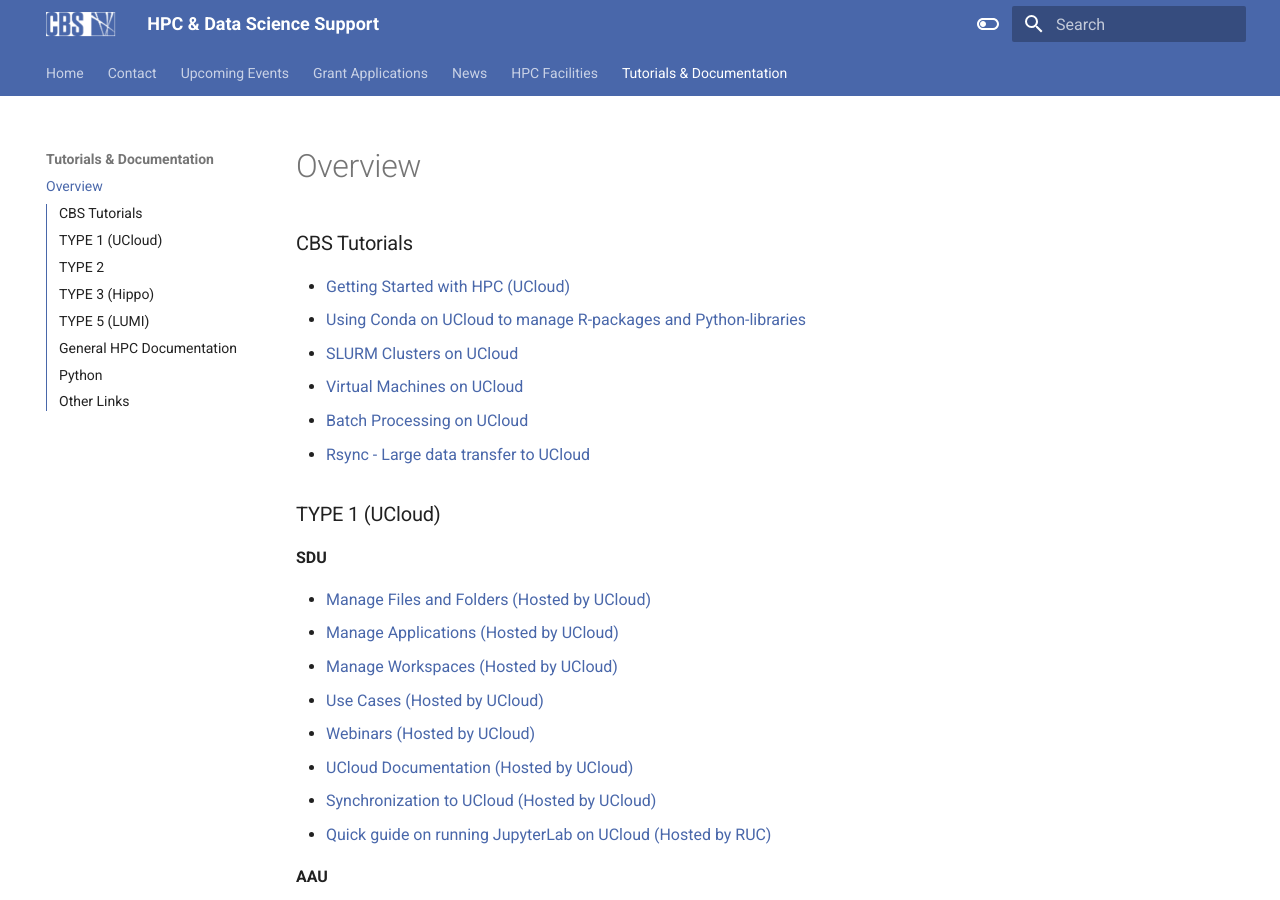
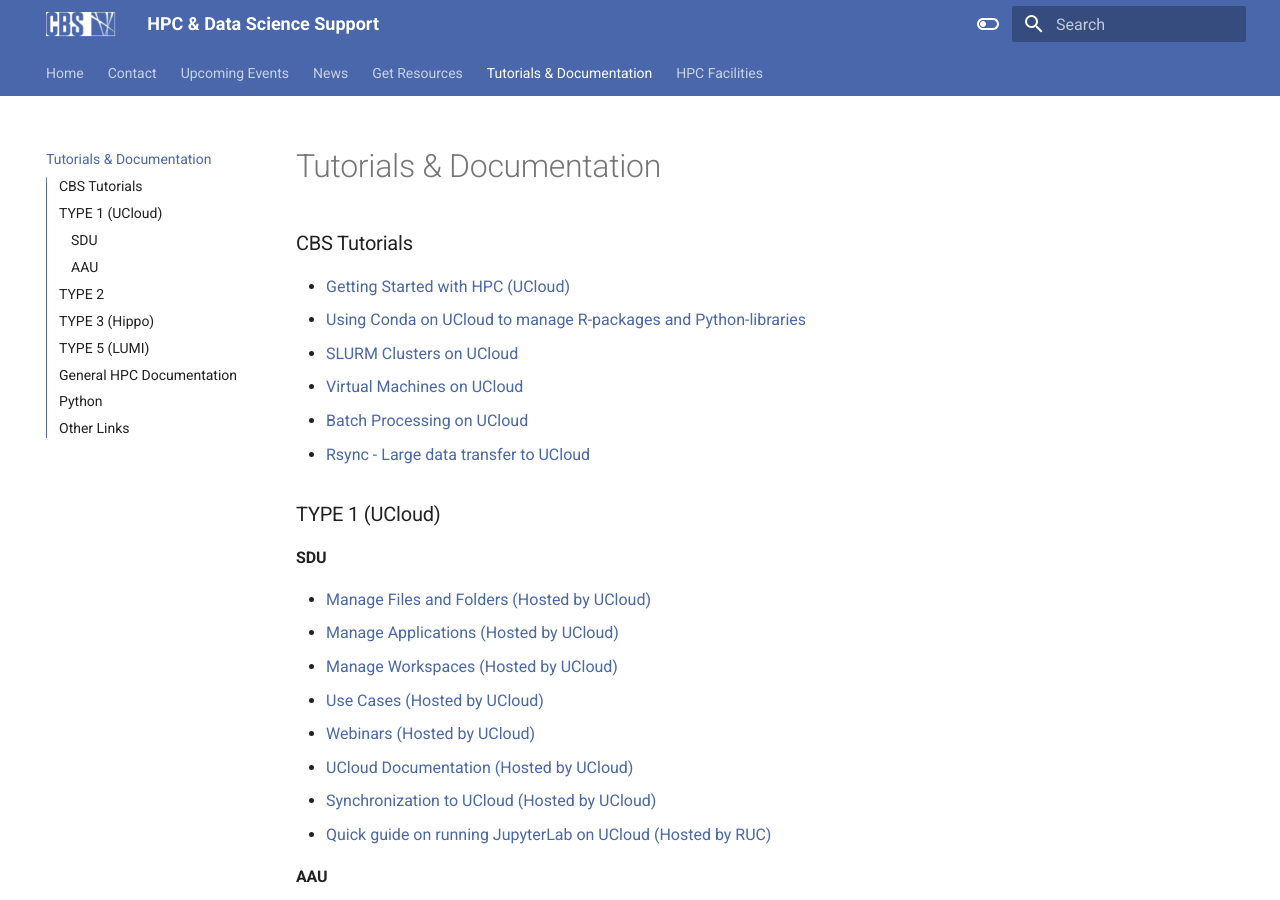
Before and after one commit to CBS-HPC/mkdocs, an MkDocs documentation site: the page built from docs/tut_docs.md, in a window 1280 px wide and 900 px high. Built offline with MkDocs 1.6.1 and Material for MkDocs 9.7.7, drawn with Linux system fonts in a browser that asks for light colours.

Commit message:
$With submodule

```diff
--- a/docs/Tuts_Docs/Overview.md
+++ b/docs/tut_docs.md
@@ -1,14 +1,15 @@
+# Tutorials & Documentation
+
 ### CBS Tutorials
 - [Getting Started with HPC (UCloud)](/HPC_Facilities/docs/UCloud/)
-- [Using Conda on UCloud to manage R-packages and Python-libraries](/Tuts_Docs/docs/Conda/)
-- [SLURM Clusters on UCloud](/Tuts_Docs/docs/SLURM/)
-- [Virtual Machines on UCloud](https://github.com/CBS-HPC/UCloud-Tutorials/blob/main/VMs/README.md)
-- [Batch Processing on UCloud](https://github.com/CBS-HPC/UCloud_BatchMode/blob/main/README.md)
-- [Rsync - Large data transfer to UCloud](https://github.com/CBS-HPC/Tutorials/blob/main/Sync/Rsync.ipynb)
+- [Using Conda on UCloud to manage R-packages and Python-libraries](/Tutorials/Conda/Overview/)
+- [SLURM Clusters on UCloud](/UCloud_SlurmCluster/Overview/)
+- [Virtual Machines on UCloud](/Tutorials/VMs/Overview/)
+- [Batch Processing on UCloud](/UCloud_BatchMode/Overview/)
+- [Rsync - Large data transfer to UCloud](/Tutorials/Sync/Rsync/)
 
 ### TYPE 1 (UCloud)
-**SDU**
-
+#### SDU
 - [Manage Files and Folders (Hosted by UCloud)](https://docs.cloud.sdu.dk/tutorials/tutorial1.html)
 - [Manage Applications (Hosted by UCloud)](https://docs.cloud.sdu.dk/tutorials/tutorial2.html)
 - [Manage Workspaces (Hosted by UCloud)](https://docs.cloud.sdu.dk/tutorials/tutorial1.html)
@@ -17,9 +18,7 @@
 - [UCloud Documentation (Hosted by UCloud)](https://docs.cloud.sdu.dk/index.html)
 - [Synchronization to UCloud (Hosted by UCloud)](https://docs.cloud.sdu.dk/guide/synch.html?highlight=syncthing)
 - [Quick guide on running JupyterLab on UCloud (Hosted by RUC)](https://hpc.ruc.dk/blog/tutorials/quick-guide-on-running-jupyterlab-on-ucloud/)
-
-**AAU**
-
+#### AAU
 - [Setting up jupyter-notebook with GPUs on AAU (Hosted by RUC)](https://hpc.ruc.dk/blog/uncategorized/setting-up-jupyternotebook-with-gpus-on-aau/)
 
 ### TYPE 2
```
Also changed, not shown: docs/GrantApp.md (deleted, +0 -9 lines), docs/HPC_Facilities/docs/DeiC.md (+2 -2 lines), docs/HPC_Facilities/docs/UCloud.md (+4 -4 lines), docs/News.md (+2 -2 lines), docs/Tuts_Docs/docs/Conda.md (deleted, +0 -17 lines), docs/Tuts_Docs/docs/SLURM.md (deleted, +0 -24 lines), docs/getresources.md (added, +31 -0 lines), .gitmodules (added), docs/Tuts_Docs/.pages (deleted), docs/Tuts_Docs/docs/.pages (deleted).
